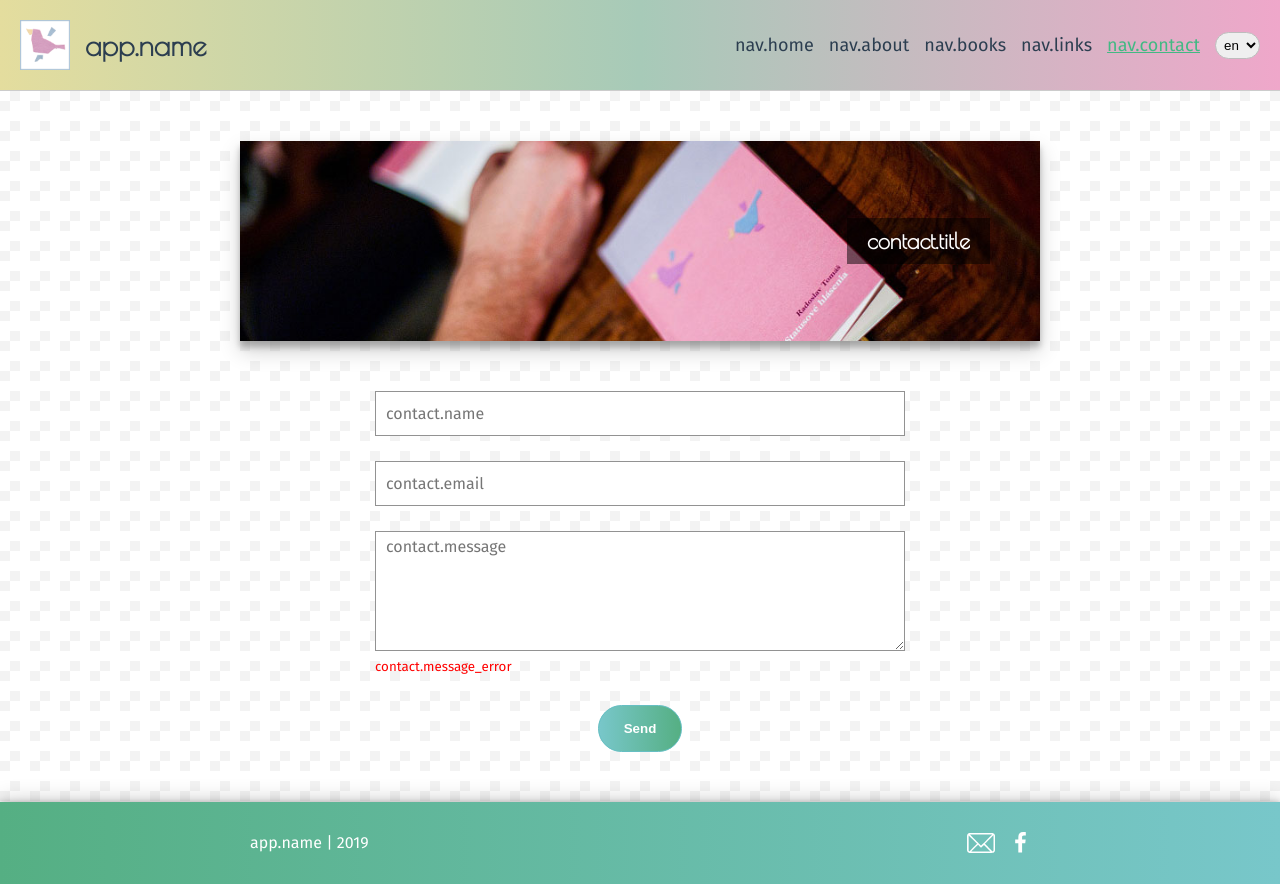
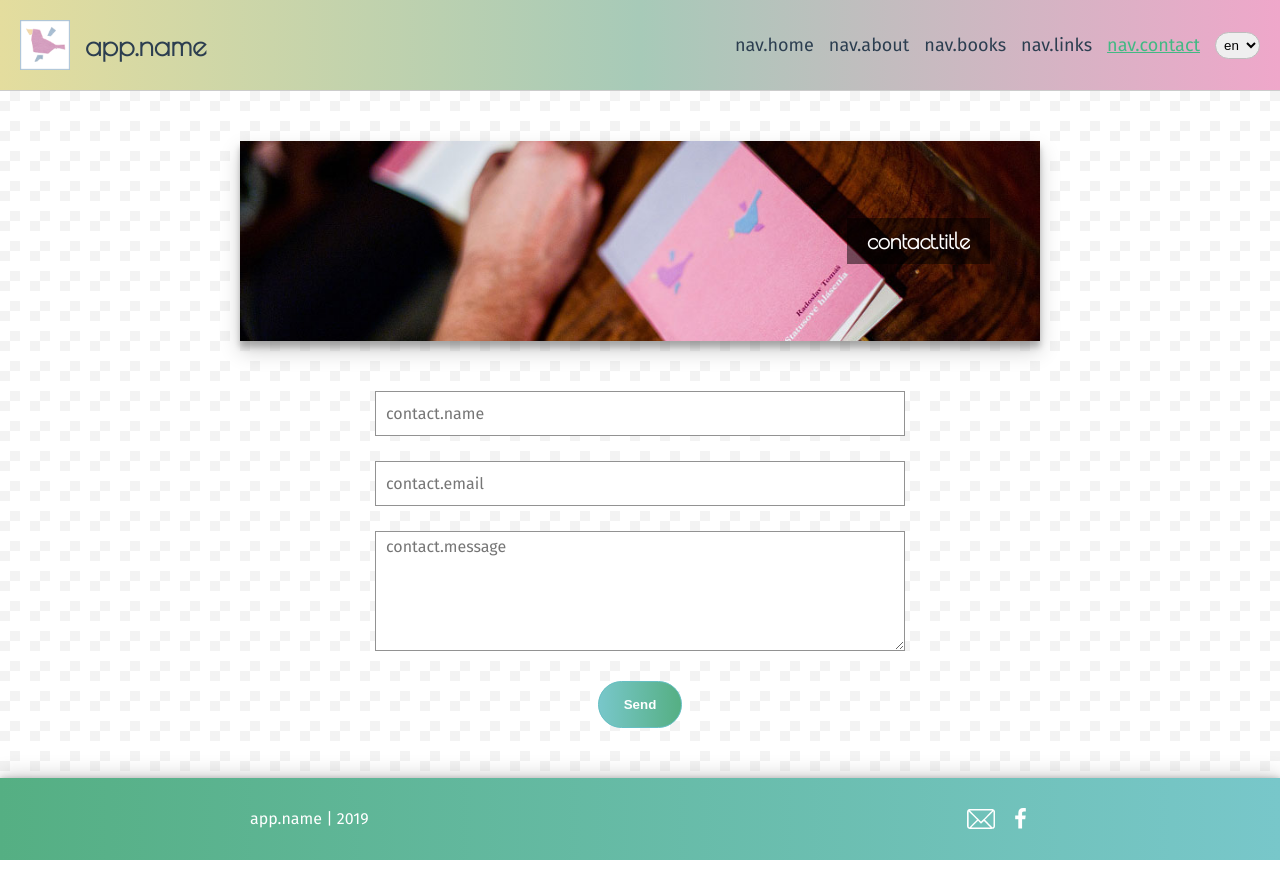
Before and after one commit to radoslavtomas/radoslav_poetry_vue, a Vue app: page /contact in a window 1280 px wide. After the commit the page ends 860 px from the top, so only its background shows below. Built offline with nearby package versions, Linux system fonts and the light colour scheme; what vue-particles would draw is missing.

Commit message:
added formspree to contact form

```diff
--- a/src/views/Contact.vue
+++ b/src/views/Contact.vue
@@ -2,7 +2,12 @@
   <section class="contact full-height">
     <HeroImg image="/assets/img/contact.jpg" :title="$t('contact.title')"/>
 
-    <form action="#" method="POST" class="container" ref="contactForm">
+    <form
+      action="https://formspree.io/radoslav.tomas@gmail.com"
+      method="POST"
+      class="container"
+      ref="contactForm"
+    >
       <input
         id="name"
         type="text"
@@ -36,10 +41,11 @@
         v-model="message"
         @blur="validateMessage"
       ></textarea>
-      <div class="error">
+      <div v-if="messageError" class="error">
         <small>{{ $t('contact.message_error') }}</small>
       </div>
-      <button id="submit" class="btn" @click="submitForm">Send</button>
+      <input type="hidden" name="eel" v-model="eel">
+      <button id="formBtn" class="btn" @click.prevent="submitForm">Send</button>
     </form>
   </section>
 </template>
@@ -85,7 +91,8 @@ export default {
       emailError: false,
       emailError2: false,
       message: "",
-      messageError: false
+      messageError: false,
+      eel: ""
     };
   },
   methods: {
@@ -107,7 +114,7 @@ export default {
         return true;
       }
     },
-    validateEmail(val) {
+    validateEmail() {
       if (this.email.length == 0) {
         this.emailError = true;
         this.emailError2 = false;
@@ -125,8 +132,26 @@ export default {
         return true;
       }
     },
+    validateHoneycomb() {
+      if (this.eel.length > 0) {
+        return false;
+      } else {
+        return true;
+      }
+    },
+    submitForm() {
+      const name = this.validateName();
+      const email = this.validateEmail();
+      const message = this.validateMessage();
+      const honeycomb = this.validateHoneycomb();
 
-    submitForm() {}
+      if (name && email && message && honeycomb) {
+        // console.log(this.$refs.contactForm);
+        this.$refs.contactForm.submit();
+      } else {
+        return false;
+      }
+    }
   },
   computed: {
     validName() {
@@ -174,7 +199,7 @@ form {
     height: 120px;
   }
 
-  #submit {
+  #formBtn {
     cursor: pointer;
     margin: 30px 0 40px 0;
   }
```
Also changed, not shown: 1 other file (tests, documents, lock files or other folders).
